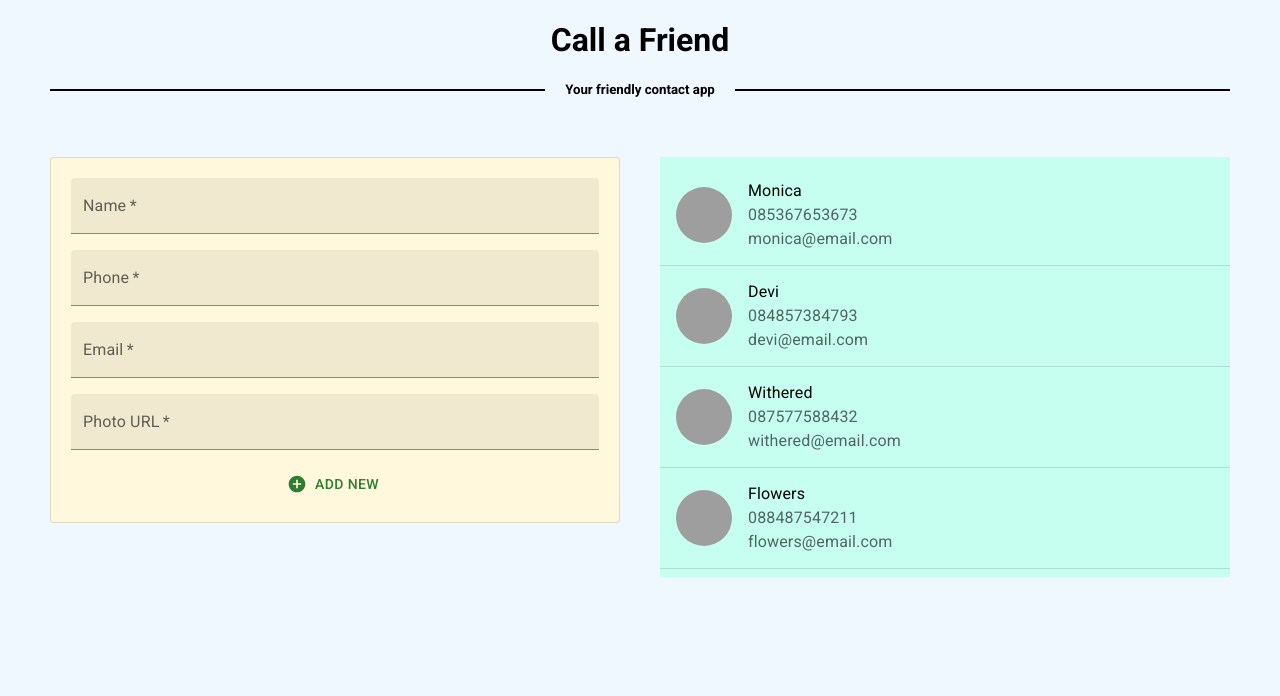
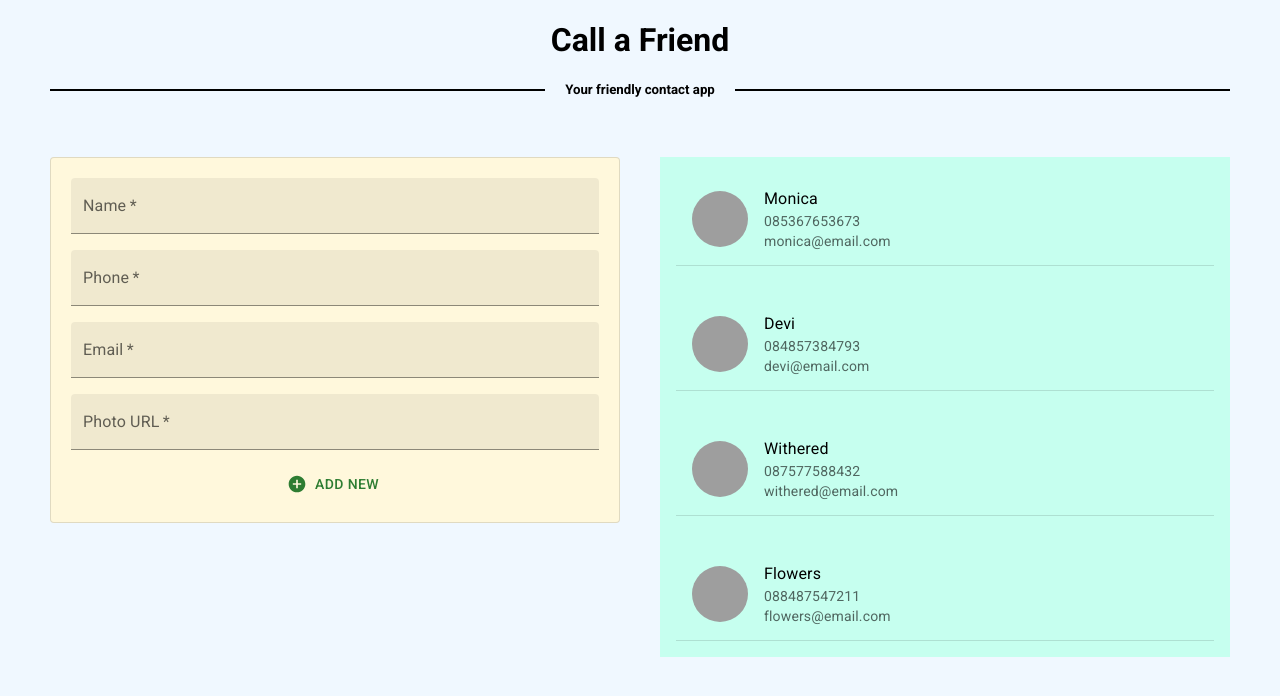
Before and after one commit to dts-kominfo-rea4b/challenge-react-with-mui-khoesoema, a React (Create React App) app: page / in a window 1280 px wide. Shown: the top 696 px of the page. Built offline with nearby package versions, Linux system fonts and the light colour scheme; grey boxes are pictures that could not be loaded.

Commit message:
edit map change from contact to app

```diff
--- /dev/null
+++ b/src/App.js
@@ -0,0 +1,58 @@
+import './App.css';
+import React, { useState } from 'react';
+import Grid from '@mui/material/Grid';
+
+import Header from './components/Header';
+import Contact from './components/Contact';
+import ContactForm from './components/ContactForm';
+
+// Uncomment untuk memuat daftar kontak
+import contactsJSON from './data/contacts.json';
+
+const App = () => {
+  // Masukkan Header dan lakukan map untuk Contact ke dalam div App
+  // untuk membuat daftar kontak bisa menggunakan MUI list
+  // https://mui.com/material-ui/react-list/#folder-list
+
+  // Masukkan contacts yang sudah didapat dalam JSON sebagai initial state
+  // Buatlah handler untuk menambahkan kontak baru yang akan dikirim ke ContactForm
+  const [ contacts, setContacts ] = useState(contactsJSON);
+
+  //useEffect(()=>{
+  //  setContacts(contactsJSON);
+  //},[]);
+
+  const handleClick = (newContact) => {
+    setContacts([...contacts, newContact])
+  };
+
+  //console.log(contacts);
+
+  return (
+    <>
+      <div className="App">
+        <Header/>
+        <Grid container spacing={5}>
+          <Grid item xs={6}>
+            <ContactForm handleClick={handleClick}/>
+          </Grid>
+          <Grid item xs={6}>
+            {
+              contacts.map((item, index) => {
+                let obj = {
+                  name:item.name,
+                  phone:item.phone,
+                  email:item.email,
+                  photo:item.photo
+                };
+                return <Contact key={index} data={ obj }> </Contact>
+              })
+            }
+          </Grid>
+        </Grid>
+      </div>
+    </>
+  );
+};
+
+export default App;
--- a/src/App.jsx
+++ /dev/null
@@ -1,50 +0,0 @@
-import './App.css';
-import React, { useEffect, useState } from 'react';
-import Grid from '@mui/material/Grid';
-
-import Header from './components/Header';
-import Contact from './components/Contact';
-import ContactForm from './components/ContactForm';
-
-// Uncomment untuk memuat daftar kontak
-import contactsJSON from './data/contacts.json';
-
-const App = () => {
-  // Masukkan Header dan lakukan map untuk Contact ke dalam div App
-  // untuk membuat daftar kontak bisa menggunakan MUI list
-  // https://mui.com/material-ui/react-list/#folder-list
-
-  // Masukkan contacts yang sudah didapat dalam JSON sebagai initial state
-  // Buatlah handler untuk menambahkan kontak baru yang akan dikirim ke ContactForm
-  const [arrContact, setArrContact] = useState([]);
-
-  useEffect(()=>{
-    setArrContact(contactsJSON);
-  },[]);
-
-  const handleClick = (newContact) => {
-    //let obj = {
-    //  name: cName,
-    //  phone: cPhone,
-    //  email: cEmail,
-    //  photo: cPhoto
-    //}
-    setArrContact([...arrContact, newContact])
-  };
-
-  return (
-    <div className="App">
-      <Header/>
-      <Grid container spacing={5}>
-        <Grid item xs={6}>
-          <ContactForm handleClick={handleClick}/>
-        </Grid>
-        <Grid item xs={6}>
-          <Contact data={arrContact}/>
-        </Grid>
-      </Grid>
-    </div>
-  );
-};
-
-export default App;
--- a/src/components/Contact.jsx
+++ b/src/components/Contact.jsx
@@ -1,7 +1,7 @@
 // Terima props lalu tampilkan dalam Contact component
 // Contact component dapat berupa MUI ListItem
 // https://mui.com/material-ui/react-list/#folder-list
-import React from 'react';
+import React, {useState, useEffect} from 'react';
 
 import List from '@mui/material/List';
 import ListItem from '@mui/material/ListItem';
@@ -9,7 +9,7 @@ import ListItemText from '@mui/material/ListItemText';
 import ListItemAvatar from '@mui/material/ListItemAvatar';
 import Avatar from '@mui/material/Avatar';
 import Divider from '@mui/material/Divider';
-import Typography from '@mui/material/Typography';
+//import Typography from '@mui/material/Typography';
 
 import './styles/Contact.css';
 //import contactsData from '../data/contacts.json';
@@ -17,60 +17,44 @@ import './styles/Contact.css';
 // atau langsung tambahkan dengan sx={{}}
 const Contact = ({ data }) => {
   // Contact berisi foto, nama, telepon, dan email
-  //const [ arrContact, setArrContact ]= useState([]);
-  //
-  //useEffect(() => {
-  //  setArrContact(data);
-  //}, []);
+  //console.log(Object.values(data));
+  //const [arrContact, setArrContact] = useState([]);
+
+  const [arrContact, setArrContact] = useState({});
+
+  useEffect( () => {
+    setArrContact( data);
+  },[])
 
   return (
-      <List className="list">
-      { Object.values(data).map( (item,index) => {
-        return (
-        <div key={index}>
-          <ListItem >
+    <>
+      {arrContact && (
+        <List id="contacts" className="list" sx={{padding:2}}>
+          <ListItem id="listcontact">
           <ListItemAvatar>
             <Avatar
-              alt={item.name}
-              src={item.photo}
+              id="photo"
+              alt={arrContact.name}
+              src={arrContact.photo}
               sx={{ width: 56, height: 56, marginRight: 2}}
             >
             </Avatar>
           </ListItemAvatar>
           <ListItemText
-            primary={item.name}
+            primary={arrContact.name}
             secondary={
               <React.Fragment>
-                <Typography>{item.phone}</Typography>
-                <Typography>{item.email}</Typography>
+                {arrContact.phone}
+                <br />
+                {arrContact.email}
               </React.Fragment>
             }
             />
           </ListItem>
           <Divider component="li" />
-        </div>
-      )})}
-      {/*<ListItem>
-        <ListItemAvatar>
-          <Avatar
-            alt="Monica"
-            src="http://placekitten.com/500"
-            sx={{ width: 56, height: 56, marginRight: 2}}
-          >
-          </Avatar>
-        </ListItemAvatar>
-        <ListItemText
-          primary="Monica"
-          secondary={
-            <React.Fragment>
-              <div>0853 6765 3673</div>
-              <div>monica@email.com</div>
-            </React.Fragment>
-          }
-          />
-      </ListItem>
-        <Divider component="li" />*/}
-    </List>
+        </List>
+      )}
+    </>
   );
 };
 
--- a/src/components/ContactForm.jsx
+++ b/src/components/ContactForm.jsx
@@ -16,12 +16,7 @@ import './styles/Contactform.css';
 const ContactForm = ({handleClick}) => {
     // Form berisi name, phone, email, dan photo url
     // Buatlah state newContact berupa objek sesuai dengan data yang ada
-    const newContact = useState({
-        name:"",
-        phone:"",
-        email:"",
-        photo:""
-    });
+    //const newContact = useState({});
 
     const [contactName, setContactName ]= useState ('');
     const [contactPhone, setContactPhone ]= useState ('');
@@ -29,6 +24,7 @@ const ContactForm = ({handleClick}) => {
     const [contactPhoto, setContactPhoto ]= useState ('');
 
     return (
+        <>
             <Card className="card-cf" variant="outlined" sx={{bgcolor:"cornsilk"}}>
                 <TextField
                     fullWidth
@@ -82,15 +78,22 @@ const ContactForm = ({handleClick}) => {
                     color="success"
                     startIcon={ <AddCircle /> }
                     onClick={ ()=> {
-                    newContact.name= contactName;
-                    newContact.phone= contactPhone;
-                    newContact.email= contactEmail;
-                    newContact.photo= contactPhoto;
+                        //newContact.name= contactName;
+                        //newContact.phone= contactPhone;
+                        //newContact.email= contactEmail;
+                        //newContact.photo= contactPhoto;
+                        let newContact = {
+                          name: contactName,
+                          phone: contactPhone,
+                          email: contactEmail,
+                          photo: contactPhoto
+                        }
                         handleClick(newContact);
                     }}
                 > Add New
                 </Button>
             </Card>
+        </>
     );
 }
 
```
Also changed, not shown: 1 other file (tests, documents, lock files or other folders). Lines whose indentation alone changed are shown as unchanged.
